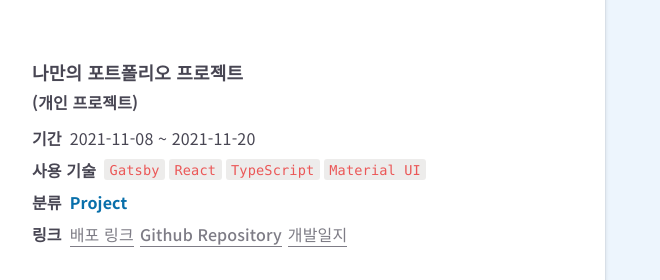
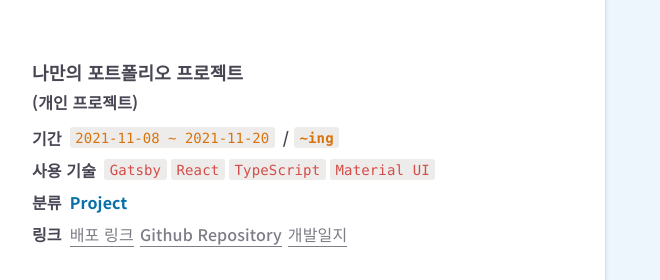
Before and after one commit to 17-sss/blog_portfolio-workspace, a Gatsby site: page /portfolio in a window 1280 px wide. Shown: the part 3460-3740 px from the top of the page, 620-1280 px from the left. Built offline with nearby package versions, Linux system fonts and the light colour scheme; Gatsby itself is replaced by a stand-in of ours.

Commit message:
feat: :sparkles: (portfolio) ProjectItem의 "기간"을 나타내는 부분 수정

```diff
--- a/src/components/portfolio/Main/ProjectItem/index.tsx
+++ b/src/components/portfolio/Main/ProjectItem/index.tsx
@@ -9,10 +9,14 @@ export interface ProjectItemProps extends PortfolioMarkdownNode {
   idx?: number;
 }
 const ProjectItem: FunctionComponent<ProjectItemProps> = function ({ idx, ...props }) {
-  const { frontmatter: { portfolioInfo }, html } = props;
+  const {
+    frontmatter: { portfolioInfo },
+    html,
+  } = props;
   const { title, subTitle, duration, memberInfo, skills, images, type, links } = portfolioInfo;
+  const { startDate, endDate, isIng } = duration;
 
-  const skillItems = useMemo(() => skills.map((v, i) => <S.Code key={i}>{v}</S.Code>), [skills]);
+  const skillItems = useMemo(() => skills.map((v, i) => <S.CodeItem key={i}>{v}</S.CodeItem>), [skills]);
   const linkItems = useMemo(
     () =>
       links.map(({ name, href }, i) => (
@@ -41,7 +45,12 @@ const ProjectItem: FunctionComponent<ProjectItemProps> = function ({ idx, ...pro
           <S.MemberInfoText>{`(${memberInfo})`}</S.MemberInfoText>
           <S.TextBox>
             <S.NameText>기간</S.NameText>
-            <S.ValueText>{`${duration.startDate} ~ ${duration.endDate || 'ing'}`}</S.ValueText>
+            <S.CodeItem color="orange">{`${startDate} ~ ${endDate ?? 'ing'}`}</S.CodeItem>
+            {isIng && (
+              <S.NameText>
+                {'/'}&nbsp;<S.CodeItem color="orange" isBold>{`~ing`}</S.CodeItem>
+              </S.NameText>
+            )}
           </S.TextBox>
           <S.TextBox>
             <S.NameText>사용 기술</S.NameText>
--- a/src/components/portfolio/Main/ProjectItem/style.tsx
+++ b/src/components/portfolio/Main/ProjectItem/style.tsx
@@ -1,6 +1,6 @@
 import styled from '@emotion/styled';
 import { Card, CardContent } from '@material-ui/core';
-import { Paragraph } from '@components/portfolio/Common';
+import { Paragraph, Code } from '@components/portfolio/Common';
 import { getMediaQueries, setFlex } from '@utils/style';
 
 export const ProjectItemLayout = styled(({ ...props }) => <Card component="li" elevation={2} {...props} />)`
@@ -125,14 +125,11 @@ export const ValueText = styled(NameText)`
 `;
 
 // 3-1-1) skills의 item들 디자인
-export const Code = styled.code`
-  font-family: 'SFMono-Regular', Menlo, Consolas, 'PT Mono', 'Liberation Mono', Courier, monospace;
-  line-height: normal;
-  background: rgba(135, 131, 120, 0.15);
-  color: #eb5757;
-  border-radius: 3px;
-  font-size: 85%;
-  padding: 0.2em 0.4em;
+export const CodeItem = styled(Code)`
+  font-size: ${({ theme }) => theme.fontSizes['14']};
+  ${getMediaQueries({ type: 'mobile' })} {
+    font-size: ${({ theme }) => theme.fontSizes['12']};
+  }
 
   & + & {
     margin-left: 4px;
@@ -141,12 +138,12 @@ export const Code = styled.code`
 
 // 3-1-2) links의 item들 디자인
 export const ExternalLink = styled.a`
-  color: ${({theme}) => theme.grayScaleColors.font};
+  color: ${({ theme }) => theme.grayScaleColors.font};
   font-weight: 500;
   text-decoration: none;
   outline: none;
 
-  border-bottom: 0.05em solid ${({theme}) => theme.grayScaleColors.font};
+  border-bottom: 0.05em solid ${({ theme }) => theme.grayScaleColors.font};
   opacity: 0.7;
 
   & + & {
--- a/src/hooks/queries/portfolio/usePortfolioMarkdownData/index.ts
+++ b/src/hooks/queries/portfolio/usePortfolioMarkdownData/index.ts
@@ -23,6 +23,7 @@ export const usePortfolioMarkdownData = function () {
                 duration {
                   startDate
                   endDate
+                  isIng
                 }
                 memberInfo
                 skills
--- a/src/hooks/queries/portfolio/usePortfolioMarkdownData/types.ts
+++ b/src/hooks/queries/portfolio/usePortfolioMarkdownData/types.ts
@@ -3,6 +3,7 @@ import { ImageType } from "@utils/types";
 interface PortfolioDurationType {
   startDate: string;
   endDate?: string;
+  isIng?: boolean;
 }
 
 interface PortfolioLinkType {
--- a/src/utils/style/emotion.d.ts
+++ b/src/utils/style/emotion.d.ts
@@ -1,9 +1,9 @@
 import '@emotion/react';
 
+type FontSizeNames = 'root' | '12' | '14' | '16' | '18' | '20' | '24' | '28' | '32' | '40' | '48' | '56' | '64' | '72' | '80';
 type GrayScaleColorTypes = 'titleActive' | 'font' | 'lightFont' | 'placeHolder' | 'line' | 'inputBackground' | 'background'| 'offWhite';
 type ColorTypes = 'basicBlue' | 'lightBlue' | 'darkBlue' | 'basicGreen' | 'lightGreen' | 'darkGreen' | 'error' | 'lightRed' | 'darkRed';
 type SectionColorTypes = 'skills' | 'projects';
-type FontSizeNames = 'root' | '12' | '14' | '16' | '18' | '20' | '24' | '28' | '32' | '40' | '48' | '56' | '64' | '72' | '80';
 
 declare module '@emotion/react' {
   export interface Theme {
```
